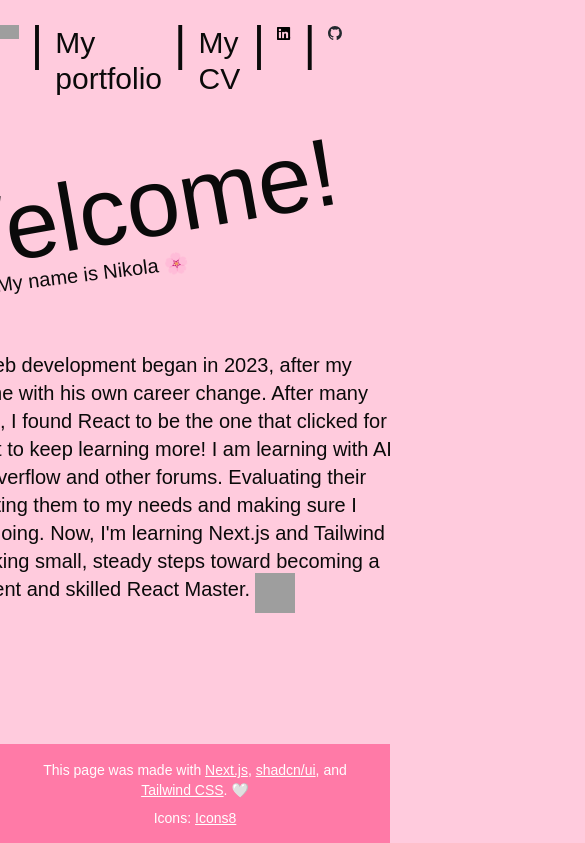
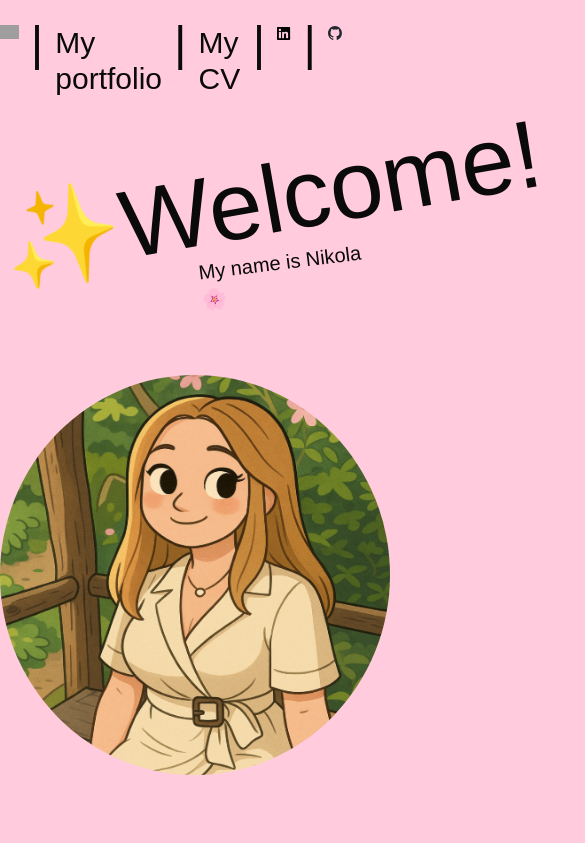
Before and after one commit to Tunyacek/portfolio, a Next.js app: page / in a window 390 px wide. Shown: the top 843 px of the page, 585 px wide, since content can reach past the window. Built offline with nearby package versions, Linux system fonts and the light colour scheme; grey boxes are pictures that could not be loaded; a web font is replaced by a local one.

Commit message:
chore: responsiveness of landing page

```diff
--- a/src/app/page.tsx
+++ b/src/app/page.tsx
@@ -5,14 +5,21 @@ export default function Home() {
   return (
     <div className="min-h-screen flex flex-col">
       <Header />
-      <main className="flex flex-row gap-50 justify-center pt-10 flex-1">
+      <main className="flex flex-col md:flex-row gap-50 justify-center pt-10 flex-1 ">
         <div className="flex flex-col gap-15">
           <div>
             <h1 className="text-8xl mb-[-10px] -rotate-10"> ✨Welcome!</h1>
             <p className="text-xl pl-50 pt-2 -rotate-7">My name is Nikola 🌸</p>
           </div>
+          <div className="xl:hidden flex justify-center">
+            <img
+              src="me.png"
+              alt="cartoon image of me"
+              className="rounded-[100%] h-100 w-100"
+            />
+          </div>
           <div className="pt-1">
-            <p className="w-150 text-xl text-center">
+            <p className="w-150 text-xl text-center ml-15 md:ml-0 pb-10 xl:p-0">
               My journey into web development began in 2023, after my boyfriend
               inspired me with his own career change. After many months spent
               learning, I found React to be the one that clicked for me and made
@@ -30,7 +37,7 @@ export default function Home() {
             </p>
           </div>
         </div>
-        <div className="pt-20">
+        <div className="hidden xl:block pt-20">
           <img
             src="me.png"
             alt="cartoon image of me"
```
